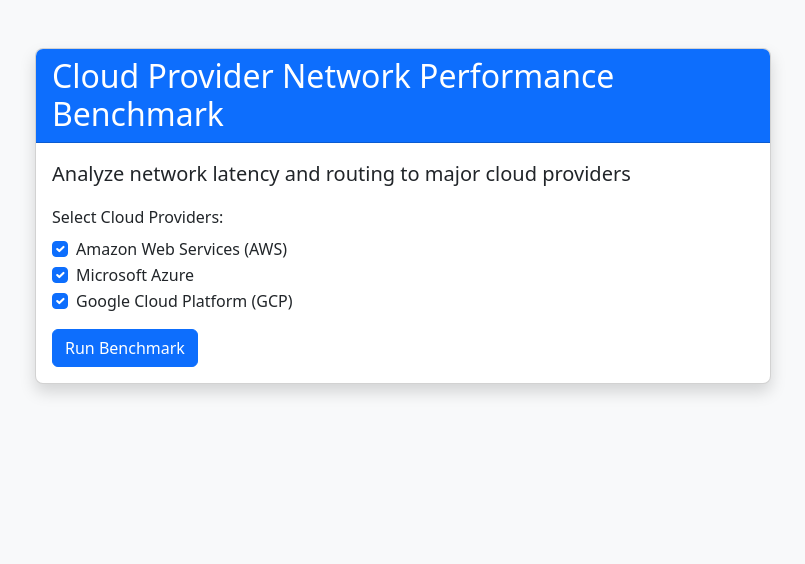
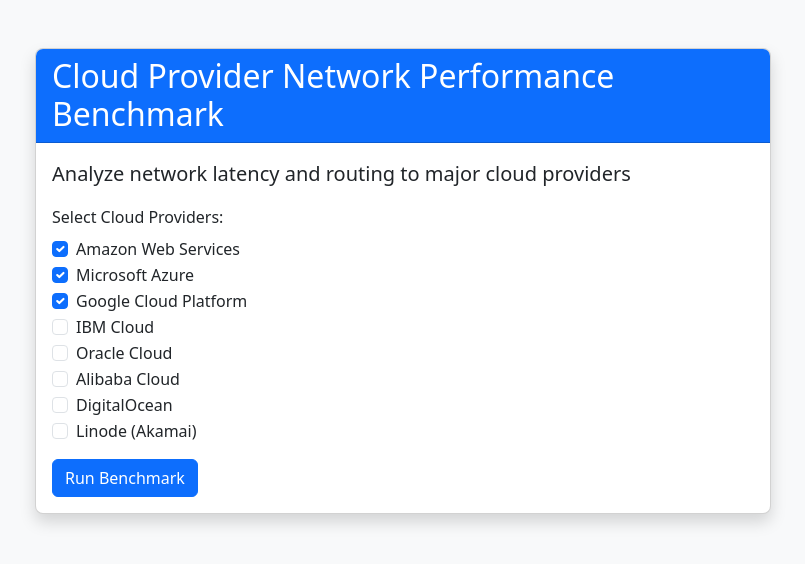
Before and after one commit to EnockMagara/CloudTrace-Benchmark, a Flask app: page / in a window 1280 px wide. Shown: the part 56-620 px from the top of the page, without its empty margins (237-1042 px from the left). Run offline with Flask 3, Linux system fonts and the light colour scheme; some libraries are stand-ins or nearby versions.

Commit message:
dynamically generating checkboxes for all providers

```diff
--- a/templates/index.html
+++ b/templates/index.html
@@ -41,24 +41,15 @@
                         <form id="benchmark-form">
                             <div class="mb-3">
                                 <label class="form-label">Select Cloud Providers:</label>
+                                {% for provider_key, provider_name in providers.items() %}
                                 <div class="form-check">
-                                    <input class="form-check-input" type="checkbox" value="aws" id="aws" checked>
-                                    <label class="form-check-label" for="aws">
-                                        Amazon Web Services (AWS)
+                                    <input class="form-check-input" type="checkbox" value="{{ provider_key }}" id="{{ provider_key }}"
+                                           {% if provider_key in ['aws', 'azure', 'gcp'] %}checked{% endif %}>
+                                    <label class="form-check-label" for="{{ provider_key }}">
+                                        {{ provider_name }}
                                     </label>
                                 </div>
-                                <div class="form-check">
-                                    <input class="form-check-input" type="checkbox" value="azure" id="azure" checked>
-                                    <label class="form-check-label" for="azure">
-                                        Microsoft Azure
-                                    </label>
-                                </div>
-                                <div class="form-check">
-                                    <input class="form-check-input" type="checkbox" value="gcp" id="gcp" checked>
-                                    <label class="form-check-label" for="gcp">
-                                        Google Cloud Platform (GCP)
-                                    </label>
-                                </div>
+                                {% endfor %}
                             </div>
 
                             <button type="submit" class="btn btn-primary" id="runButton">
```
